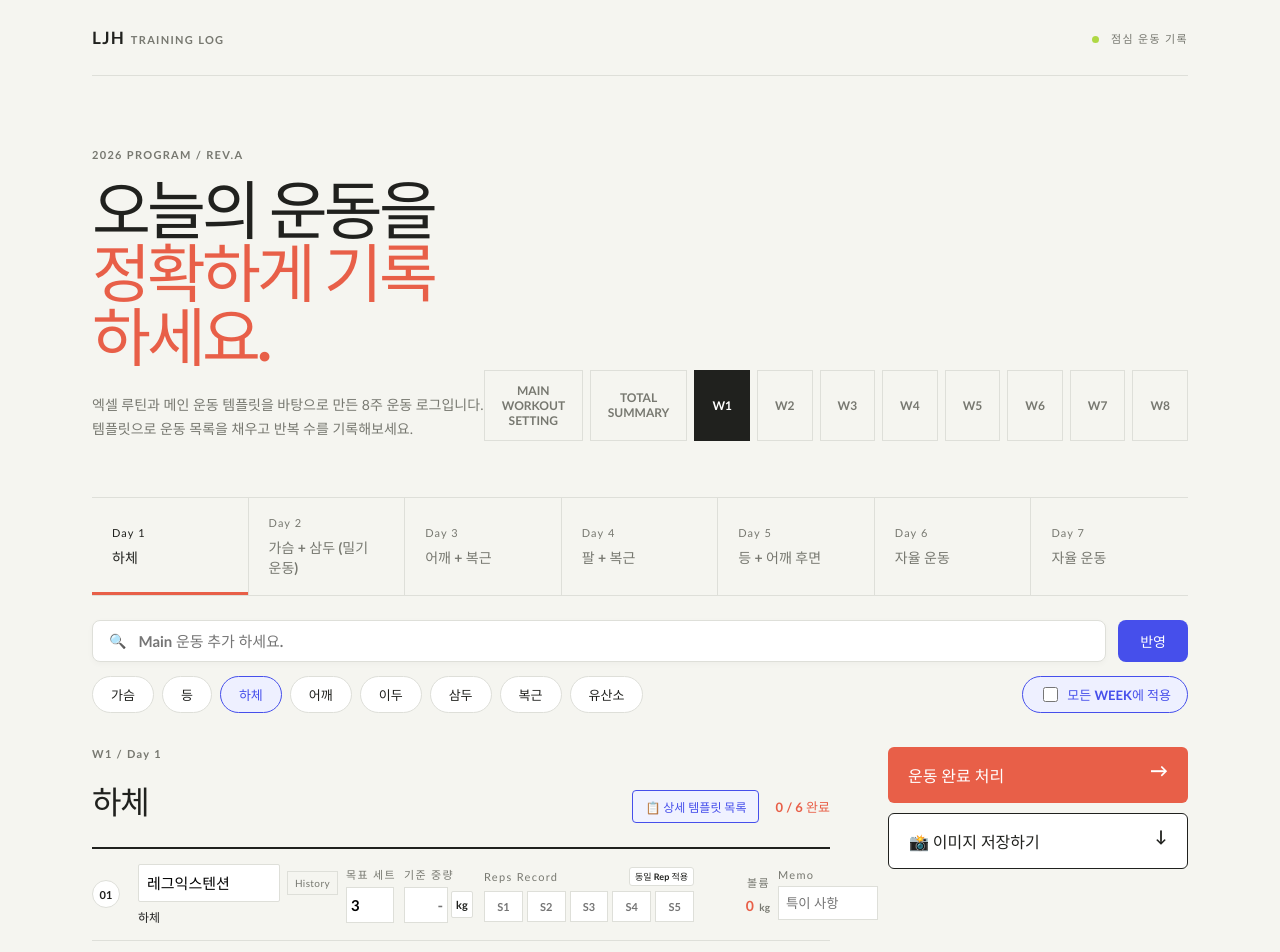
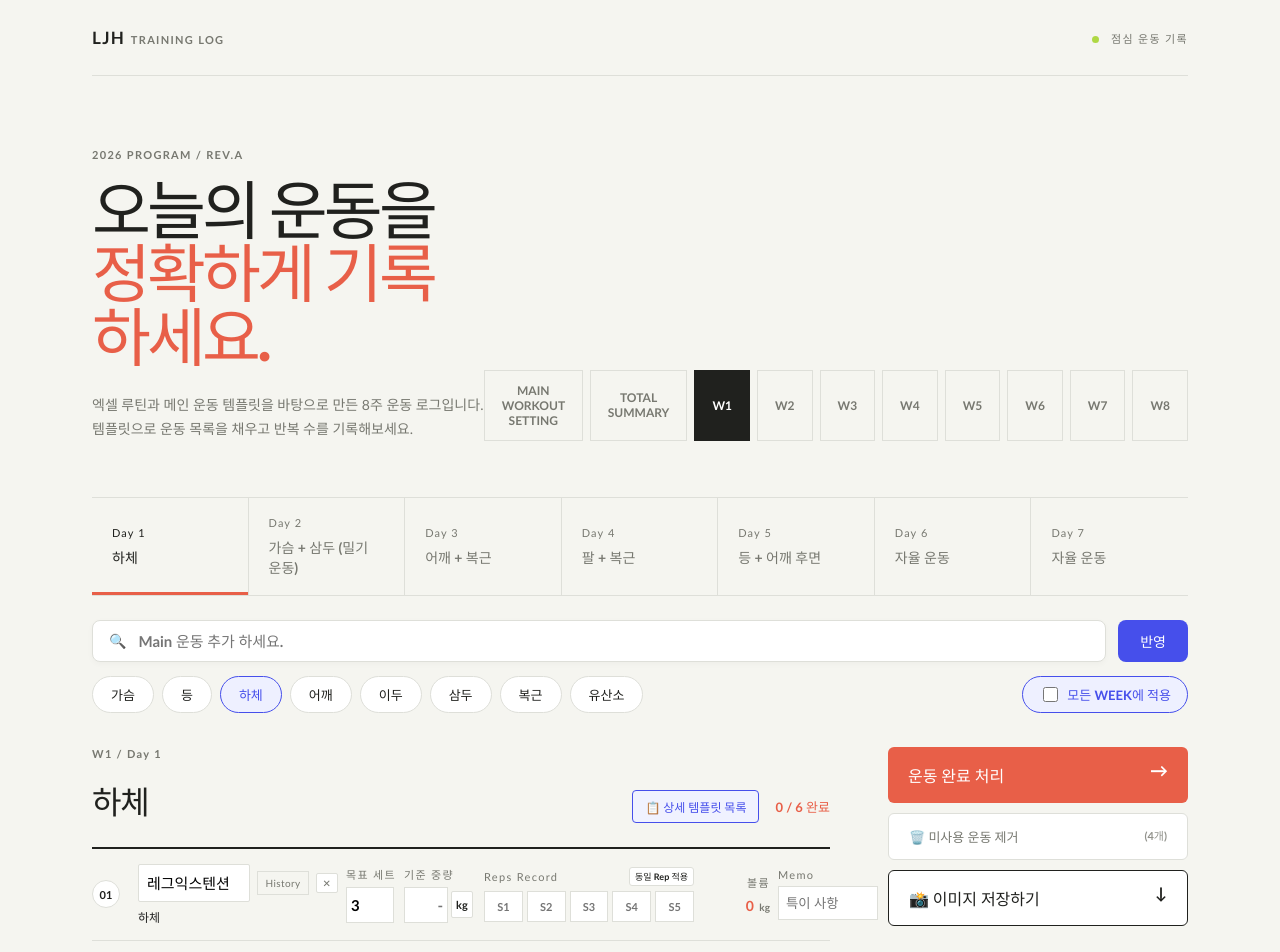
Before and after one commit to offbeyondd-lab/jaehwan-workout-app, a React (Vite) app: page / in a window 1280 px wide. Shown: the top 952 px of the page. Built offline with nearby package versions, Linux system fonts and the light colour scheme.

Commit message:
Add '미사용 운동 제거' button and individual exercise deletion '✕' button for clean day list view

```diff
--- a/src/App.css
+++ b/src/App.css
@@ -176,6 +176,11 @@ button { font: inherit; cursor: pointer; }
 .volume-cell strong { color: var(--coral); font-size: 14px; white-space: nowrap; }
 .history-button { border: 1px solid var(--line); background: transparent; color: var(--muted); padding: 5px 7px; font-size: 10px; letter-spacing: .04em; }
 .history-button:hover { border-color: var(--coral); color: var(--coral); }
+.slot-delete-btn { border: 1px solid var(--line); background: white; color: var(--muted); padding: 3px 6px; font-size: 10px; border-radius: 2px; cursor: pointer; transition: all .15s ease; }
+.slot-delete-btn:hover { border-color: #e85f48; color: #e85f48; background: rgba(232, 95, 72, .08); }
+.clear-unused-btn { width: 100%; border: 1px solid var(--line); background: white; color: var(--muted); padding: 13px 20px; text-align: left; font-weight: 700; font-size: 13px; border-radius: 6px; cursor: pointer; transition: all .15s ease; }
+.clear-unused-btn:hover { border-color: #e85f48; color: #e85f48; background: rgba(232, 95, 72, .05); }
+.clear-unused-btn span { float: right; font-size: 11px; opacity: .8; }
 .memo-field small { display: block; margin-bottom: 5px; }
 .memo-field input { width: 100%; min-width: 0; border: 1px solid var(--line); padding: 8px 7px; color: var(--ink); outline: none; }
 .memo-field input:focus { border-color: var(--coral); }
--- a/src/App.tsx
+++ b/src/App.tsx
@@ -313,6 +313,30 @@ function App() {
   useEffect(() => localStorage.setItem('workout-day-focuses', JSON.stringify(dayFocuses)), [dayFocuses])
 
   const updateRep = (index: number, setIndex: number, value: string) => setReps((current) => { const next = [...(current[currentKey(index)] ?? emptyReps())]; next[setIndex] = value; return { ...current, [currentKey(index)]: next } })
+
+  const deleteDayExercise = (index: number) => {
+    const key = currentKey(index)
+    setNames((prev) => ({ ...prev, [key]: '' }))
+    setOverrides((prev) => ({ ...prev, [key]: { sets: '', weight: '', unit: 'kg' } }))
+    setReps((prev) => ({ ...prev, [key]: emptyReps() }))
+    setMemos((prev) => ({ ...prev, [key]: '' }))
+    setCompleted((prev) => ({ ...prev, [key]: false }))
+  }
+
+  const clearUnusedExercises = () => {
+    const emptyIndices = day.exercises
+      .map((_, index) => index)
+      .filter((index) => displayName(day.exercises[index], index).trim() === '')
+
+    if (emptyIndices.length === 0) {
+      alert('삭제할 빈 운동 슬롯이 없습니다.')
+      return
+    }
+
+    emptyIndices.forEach((index) => {
+      deleteDayExercise(index)
+    })
+  }
 
   const copyFirstRepToAllSets = (index: number) => {
     setReps((current) => {
@@ -1113,6 +1137,14 @@ function App() {
                               History
                             </button>
                           ) : null}
+                          <button
+                            type="button"
+                            className="slot-delete-btn"
+                            title="이 운동 삭제"
+                            onClick={() => deleteDayExercise(index)}
+                          >
+                            ✕
+                          </button>
                         </div>
                         <span>{exercise.muscle}{exercise.note ? ` · ${exercise.note}` : ''}</span>
                       </div>
@@ -1195,6 +1227,11 @@ function App() {
               <button className="finish-button" onClick={finishWorkout}>
                 {isAllCompleted ? '운동 완료 해제' : '운동 완료 처리'} <span>→</span>
               </button>
+              {configuredCount < day.exercises.length && (
+                <button className="clear-unused-btn" onClick={clearUnusedExercises}>
+                  🗑️ 미사용 운동 제거 <span>({day.exercises.length - configuredCount}개)</span>
+                </button>
+              )}
               <button className="save-insta-btn" onClick={saveInstagramImage}>
                 📸 이미지 저장하기 <span>↓</span>
               </button>
```
